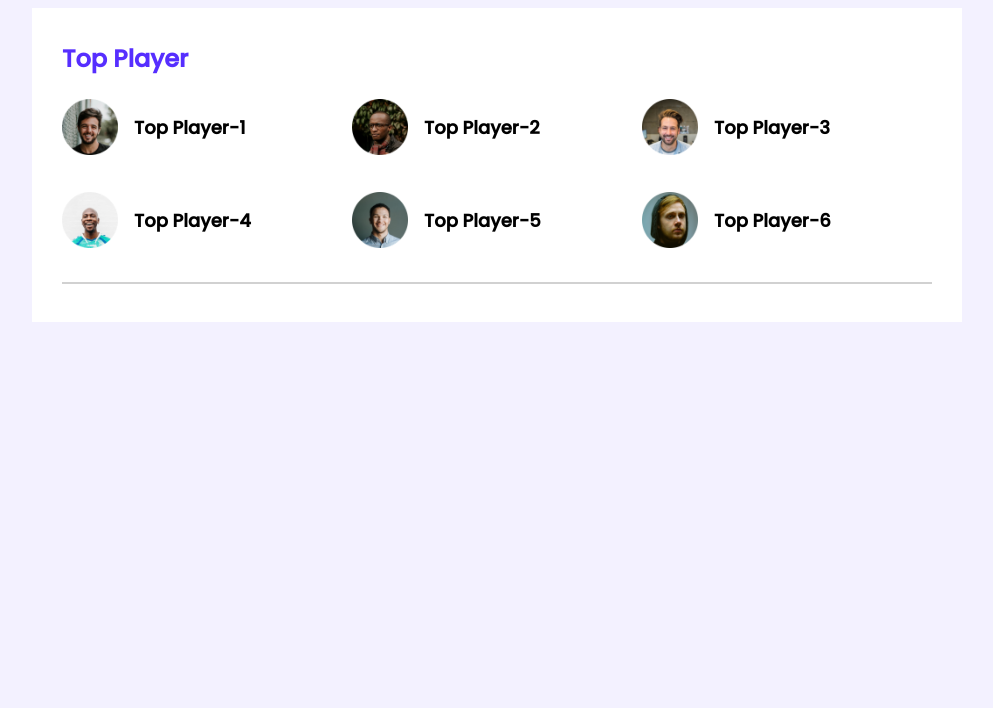
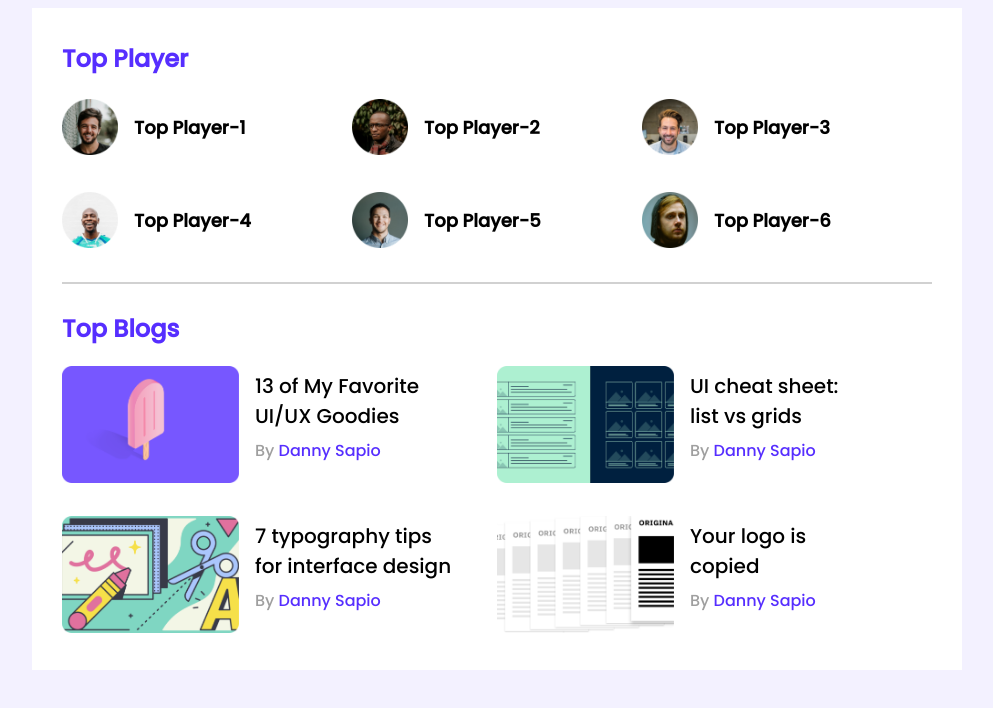
Before and after one commit to sabbirpboss/learder-board, a plain HTML site: page index.html in a window 1280 px wide. Shown: the whole page, without its empty margins (143-1136 px from the left). Drawn offline with Linux system fonts and the light colour scheme.

Commit message:
top blogs added

```diff
--- a/index.html
+++ b/index.html
@@ -11,7 +11,7 @@
   <body>
     <!-- header start -->
     <header></header>
-    <!-- hearder end -->
+    <!-- header end -->
 
     <main>
       <!-- top player and top blog -->
@@ -47,6 +47,51 @@
           </div>
         </div>
         <hr />
+        <div class="top-blogs">
+          <h2 class="section-title">Top Blogs</h2>
+          <div class="blogs">
+            <article class="blog">
+              <div class="thumbnail">
+                <img src="images/blogs/blog-1.png" alt="" />
+              </div>
+              <div class="blog-info">
+                <h3 class="blog-title">
+                  13 of My Favorite <br />UI/UX Goodies
+                </h3>
+                <p class="blog-author">By <a href="">Danny Sapio</a></p>
+              </div>
+            </article>
+            <article class="blog">
+              <div class="thumbnail">
+                <img src="images/blogs/blog-2.png" alt="" />
+              </div>
+              <div class="blog-info">
+                <h3 class="blog-title">UI cheat sheet: <br />list vs grids</h3>
+                <p class="blog-author">By <a href="">Danny Sapio</a></p>
+              </div>
+            </article>
+            <article class="blog">
+              <div class="thumbnail">
+                <img src="images/blogs/blog-3.png" alt="" />
+              </div>
+              <div class="blog-info">
+                <h3 class="blog-title">
+                  7 typography tips <br />for interface design
+                </h3>
+                <p class="blog-author">By <a href="">Danny Sapio</a></p>
+              </div>
+            </article>
+            <article class="blog">
+              <div class="thumbnail">
+                <img src="images/blogs/blog-4.png" alt="" />
+              </div>
+              <div class="blog-info">
+                <h3 class="blog-title">Your logo is <br />copied</h3>
+                <p class="blog-author">By <a href="">Danny Sapio</a></p>
+              </div>
+            </article>
+          </div>
+        </div>
       </section>
     </main>
   </body>
--- a/styles/style.css
+++ b/styles/style.css
@@ -1,7 +1,11 @@
-/* fonts  */
+/* ==========================
+ fonts
+ ============================== */
 @import url("https://fonts.googleapis.com/css2?family=Poppins:wght@500&display=swap");
 
-/* common styles or utilities */
+/* ==============================
+ common styles or utilities
+ ================================== */
 body {
   font-family: "Poppins", sans-serif;
   background-color: #f3f1ff;
@@ -17,13 +21,16 @@ main {
 }
 hr {
   border: 1px solid #d1d1d1;
+  margin-bottom: 27px;
 }
 
-/* top players style */
+/* ========================
+ top players style
+ ============================= */
 .top-players {
   margin-bottom: 30px;
 }
-h2.section-title {
+.section-title {
   color: #562eff;
   font-size: 24px;
   margin-top: 3px;
@@ -42,7 +49,43 @@ h2.section-title {
   width: 56px;
   height: 56px;
 }
-h3.player-name {
+.player-name {
   margin-left: 16px;
   font-size: 18px;
 }
+
+/* ========================
+ top blogs styles
+ =========================== */
+.blogs {
+  display: grid;
+  grid-template-columns: repeat(2, 1fr);
+  grid-row-gap: 26px;
+}
+.blog {
+  display: flex;
+}
+.blog .thumbnail img {
+  width: 177px;
+  height: 117px;
+}
+.blog-info {
+  margin-left: 16px;
+  width: 200px;
+}
+.blog-title {
+  font-size: 20px;
+  margin-top: 5px;
+  margin-bottom: 7px;
+  font-weight: 500;
+}
+.blog-author {
+  font-size: 16px;
+  color: #9f9f9f;
+  margin-top: 5px;
+}
+.blog-author a {
+  text-decoration: none;
+  color: #562eff;
+  font-size: 16px;
+}
```
